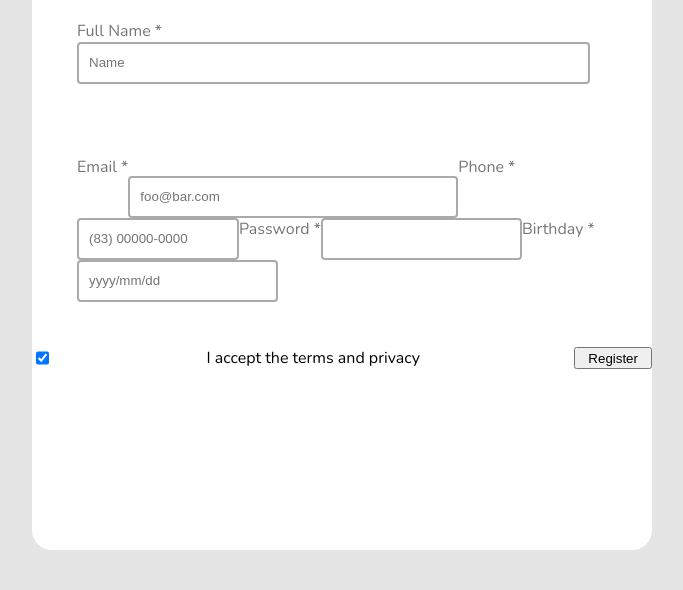
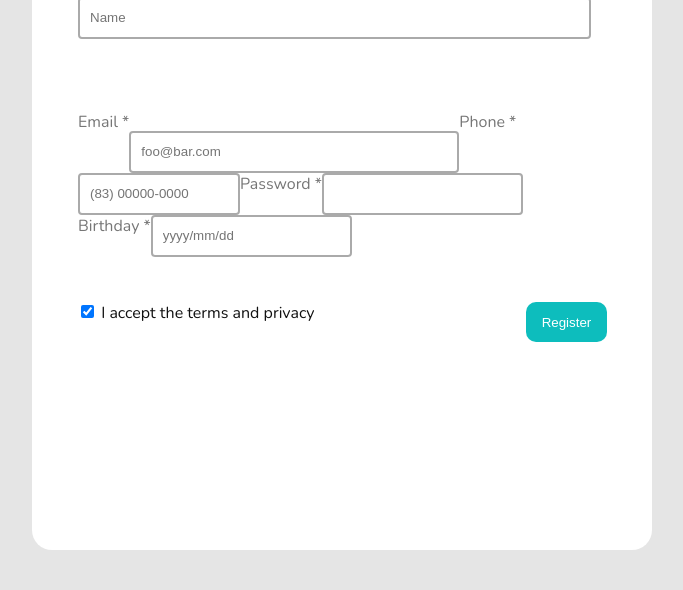
Before and after one commit to eduardonowa/desafioform_compassvuejs, a plain HTML site: page index.html in a window 1280 px wide. Shown: the part 253-843 px from the top of the page, without its empty margins (298-981 px from the left). Drawn offline with nearby package versions, Linux system fonts and the light colour scheme.

Commit message:
feat: css terms

```diff
--- a/index.html
+++ b/index.html
@@ -31,9 +31,11 @@
       </div>
 
       <div class="box-register">
-        <input type="checkbox" name="terms" checked/>
-        <label for="terms">I accept the terms and privacy</label>
-        <input type="button" value="Register" class="button-register" />
+        <div class="box-terms">
+          <input type="checkbox" name="terms" checked/>
+          <label for="terms">I accept the terms and privacy</label>
+        </div>
+        <a href="/"><input type="button" value="Register" class="button-register"/></a>
       </div>
     </main>
     </form>
--- a/style.css
+++ b/style.css
@@ -22,6 +22,9 @@ header {
     align-items: center;
 }
 
+div a {
+    text-decoration: none;
+}
 img {
     margin-top: 30px;
 }
@@ -43,7 +46,9 @@ main {
 }
 
 .form  {
-    margin: 45px 45px;
+    margin: 0 auto;
+    padding-left: 46px;
+    padding-right:59px ;
     display: flex;
     flex-wrap: wrap;
     flex-direction: row;
@@ -91,16 +96,19 @@ main {
 .box-register {
     width: 620px;
     margin: 0 auto;
-    display: flex;;
+    display: flex;
+    align-items: flex-start;
     justify-content: space-between;
+    padding: 45px;
 
 
 }
 
-.box-register label{
-    display: flex;
-    align-self: flex-;
+
+.box-terms label {
+    color: #111111;
 }
+
 
 .button-register {
     display: flex;
@@ -108,10 +116,20 @@ main {
     justify-content: center;
     align-items: center;
     padding: 0px 12px;
-    ;
-
+    gap: 6px;
+    width: 81px;
+    height: 40px;
+    background: #0DBDBD;
+    color: white;
+    border: none;
+    border-radius: 10px;
 }
 
+
+
+.button-register:hover {
+    background:#0ca1a1;
+}
 
 
 /* SUCESS.HTML */
@@ -124,11 +142,14 @@ main {
     align-items: center;
 }
 
-.sucess input {
+.button-goback {
     display: flex;
     flex-flow: row wrap;
     justify-content: center;
     align-items: center;
+}
+
+.goback  {
     padding: 0px 12px;
     font-size: 2.25em;
     width: 269px;
@@ -137,4 +158,9 @@ main {
     border: none;
     background: #0DBDBD;
     color: white;
+    gap: 6px;
 }
+
+.goback:hover {
+    background:#0ca1a1;
+}
```
Also changed, not shown: sucess.html (+13 -3 lines).
